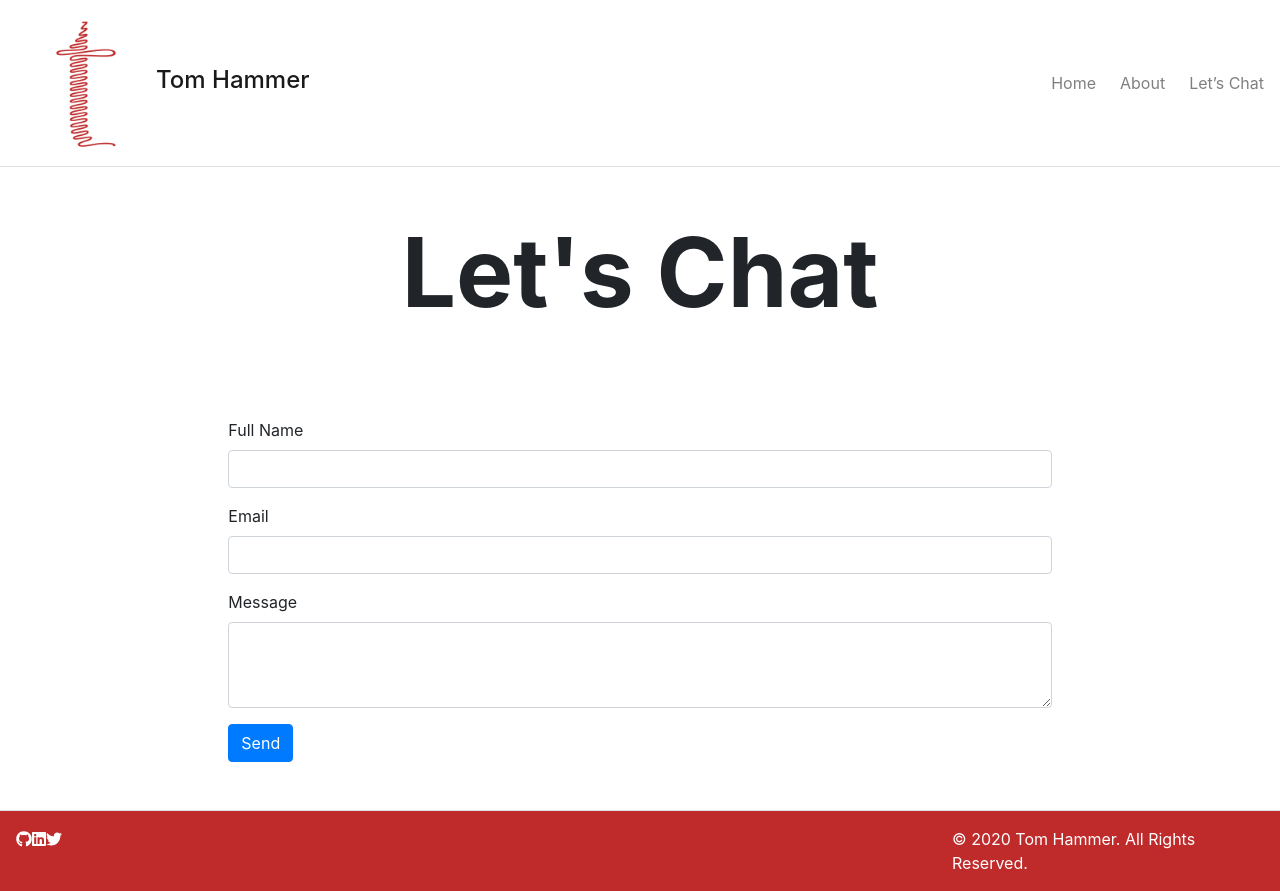
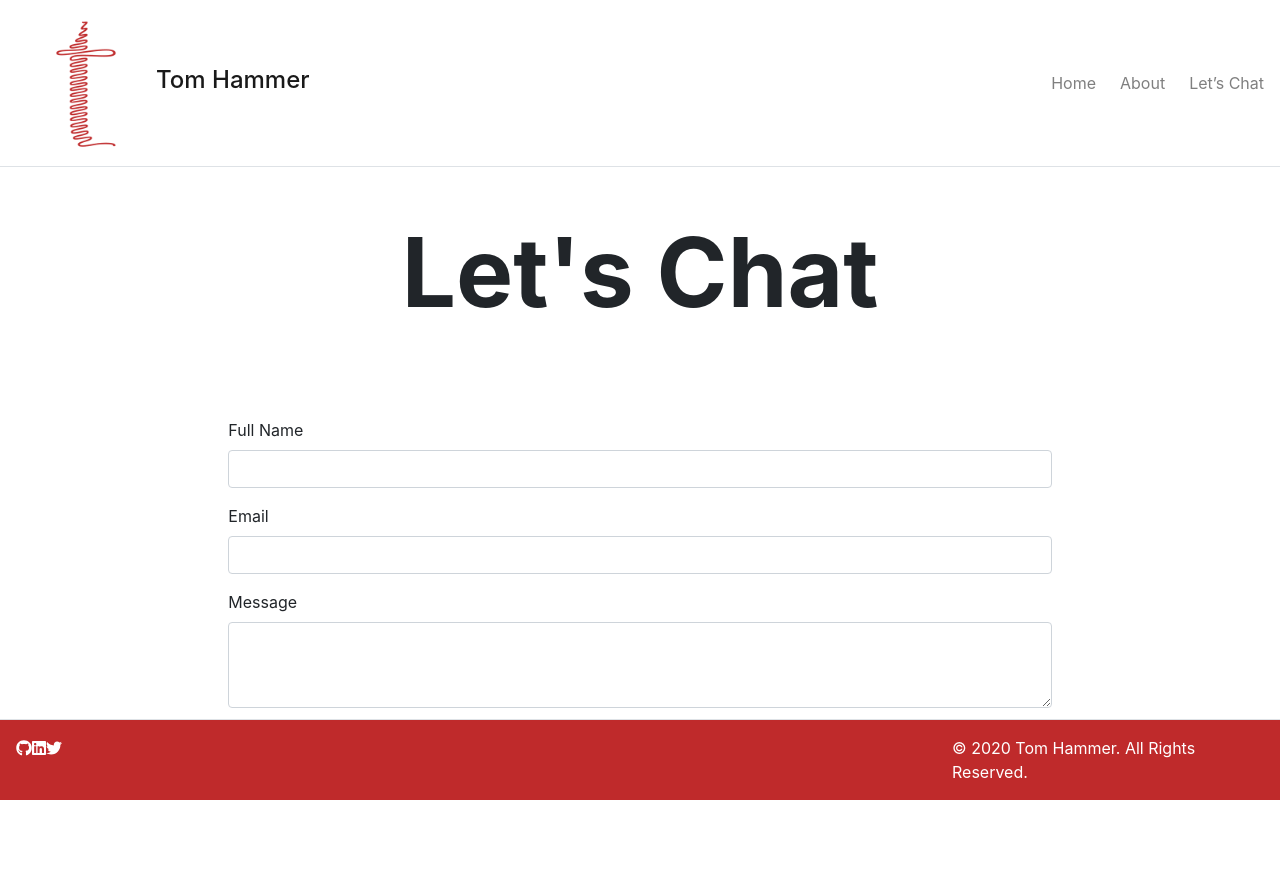
Before and after one commit to tjhammer845/tjhammer845.github.io, a React (Create React App) app: page /contact in a window 1280 px wide. After the commit the page ends 800 px from the top, so only its background shows below. Built offline with nearby package versions, Linux system fonts and the light colour scheme.

Commit message:
react parser to add font awesome icons in state

```diff
--- a/src/App.js
+++ b/src/App.js
@@ -63,7 +63,7 @@ class App extends React.Component {
                     <Route path="/about" render={() => <AboutPage title={this.state.about.title} />} />
                     <Route path="/contact" render={() => <ContactPage title={this.state.contact.title} />} />
                 </Container>
-                <Footer className="fixed-bottom" />
+                <Footer />
             </Router >
         );
     }
--- a/src/components/Footer.js
+++ b/src/components/Footer.js
@@ -12,7 +12,7 @@ import { FontAwesomeIcon } from "@fortawesome/react-fontawesome";
 function Footer() {
 
     return (
-        <footer className="mt-5">
+        <footer className="mt-5 fixed-bottom">
             <Container fluid={true}>
                 <Row className="border-top justify-content-between p-3">
                     <Col className="p-0" md={3} sm={12}>
```
Also changed, not shown: 8 other files (tests, documents, lock files or other folders).
